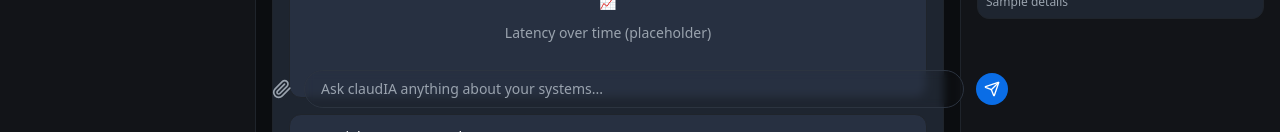
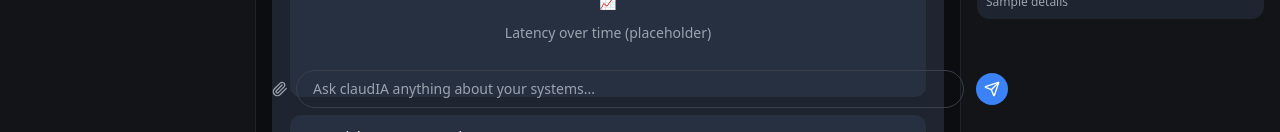
Before and after one commit to rogercsc20/obs_front, a Next.js app: page / in a window 1280 px wide. Shown: the part 668-800 px from the top of the page. Built offline with nearby package versions, Linux system fonts and the light colour scheme.

Commit message:
calling api

```diff
--- a/package.json
+++ b/package.json
@@ -10,6 +10,8 @@
     "lint": "next lint"
   },
   "dependencies": {
+    "axios": "^1.12.2",
+    "cors": "^2.8.5",
     "lucide-react": "^0.446.0",
     "next": "14.2.5",
     "react": "18.3.1",
--- a/src/components/PromptBar.tsx
+++ b/src/components/PromptBar.tsx
@@ -1,20 +1,66 @@
 'use client';
 
-import { Paperclip, Send } from 'lucide-react';
+import { useState } from 'react';
+import { Send, Paperclip } from 'lucide-react';
+import axios from 'axios';
 
 export function PromptBar() {
+  const [query, setQuery] = useState('');
+  const [loading, setLoading] = useState(false);
+
+  const handleSend = async () => {
+    if (!query.trim() || loading) return;
+    setLoading(true);
+
+    try {
+      //  Call router API
+      const res = await axios.post('http://localhost:3031/search', { query });
+
+      console.log('✅ API response:', res.data);
+
+      // later lift this to ChatThread to display new messages
+      // For now, just log
+
+      setQuery('');
+    } catch (err) {
+      console.error('❌ API error:', err);
+    } finally {
+      setLoading(false);
+    }
+  };
+
+  const handleKeyDown = (e: React.KeyboardEvent<HTMLInputElement>) => {
+    if (e.key === 'Enter' && !e.shiftKey) {
+      e.preventDefault();
+      handleSend();
+    }
+  };
+
   return (
-    <div className="fixed bottom-6 left-1/2 -translate-x-1/2 w-full max-w-3xl flex justify-center z-50">
-      <div className="flex w-full items-center gap-3 px-4">
-        <Paperclip className="w-5 h-5 text-[#9AA3AE] cursor-pointer hover:text-white transition" />
+    <div className="fixed bottom-6 left-0 right-0 flex justify-center z-50">
+      <div className="flex items-center w-full max-w-3xl px-4">
+        <button className="text-[#9AA3AE] hover:text-white mr-2">
+          <Paperclip className="w-4 h-4" />
+        </button>
 
-        <input
-          type="text"
-          placeholder="Ask claudIA anything about your systems..."
-          className="flex-1 bg-transparent text-sm text-white placeholder-[#9AA3AE] border border-[#2c3440] hover:border-[#3f4b5a] focus:border-[var(--brand)] focus:ring-1 focus:ring-[var(--brand)] rounded-xl px-4 py-2 outline-none transition-all backdrop-blur-sm"
-        />
+        <div className="relative flex-1">
+          <input
+            type="text"
+            value={query}
+            onChange={(e) => setQuery(e.target.value)}
+            onKeyDown={handleKeyDown}
+            placeholder="Ask claudIA anything about your systems..."
+            className="w-full bg-transparent border border-[#3a3f4b] rounded-full px-4 py-2 text-sm text-white focus:outline-none focus:ring-1 focus:ring-[#3b82f6]"
+          />
+        </div>
 
-        <button className="p-2 rounded-full bg-brand hover:bg-blue-600 transition">
+        <button
+          onClick={handleSend}
+          disabled={loading}
+          className={`ml-3 p-2 rounded-full transition-colors ${
+            loading ? 'opacity-50 cursor-not-allowed' : 'bg-[#3b82f6] hover:bg-[#2563eb]'
+          }`}
+        >
           <Send className="w-4 h-4 text-white" />
         </button>
       </div>
```
Also changed, not shown: 1 other file (tests, documents, lock files or other folders).
